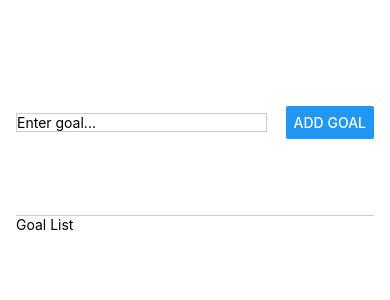
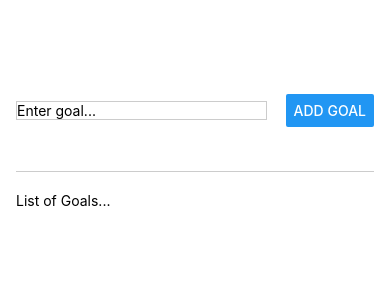
Before and after one commit to vandajay/goal-tracker, a React Native app: screen / in a window 390 px wide. Shown: the top 300 px of the page. Built offline with nearby package versions, Linux system fonts and the light colour scheme.

Commit message:
connect event handling functions to textInput and Button

```diff
--- a/App.js
+++ b/App.js
@@ -9,6 +9,15 @@ App Component
 Root component for a UI that React Native uses
 */
 export default function App() {
+// functions
+  function goalInputHandler(enteredText) {
+    console.log(enteredText);
+   };
+
+  function addGoalHandler() { };
+
+
+
   return (
     <View style={styles.appContainer}>
 
@@ -17,13 +26,18 @@ export default function App() {
         <TextInput
           style={styles.textInput}
           placeholder='Enter goal...'
+          // function without '()' only points to the function
+          onChangeText={goalInputHandler}
         />
-        <Button title='Add Goal' />
+        <Button
+          title='Add Goal'
+          onPress={addGoalHandler}
+        />
       </View>
 
-      {/* Goal List */}
+      {/* Goal List... */}
       <View style={styles.goalsContainer}>
-        <Text>Goal List</Text>
+        <Text>List of Goals...</Text>
       </View>
     </View>
   );
@@ -43,7 +57,7 @@ const styles = StyleSheet.create({
     flexDirection: "row",
     justifyContent: "space-between",
     alignItems: 'center',
-    paddingBottom: 20,
+    marginBottom: 20,
     borderBottomWidth: 1,
     borderBottomColor: '#cccccc'
   },
@@ -54,7 +68,7 @@ const styles = StyleSheet.create({
     marginRight: 8
   },
   goalsContainer: {
-    flex: 4
+    flex: 5
   }
 
 });
```
